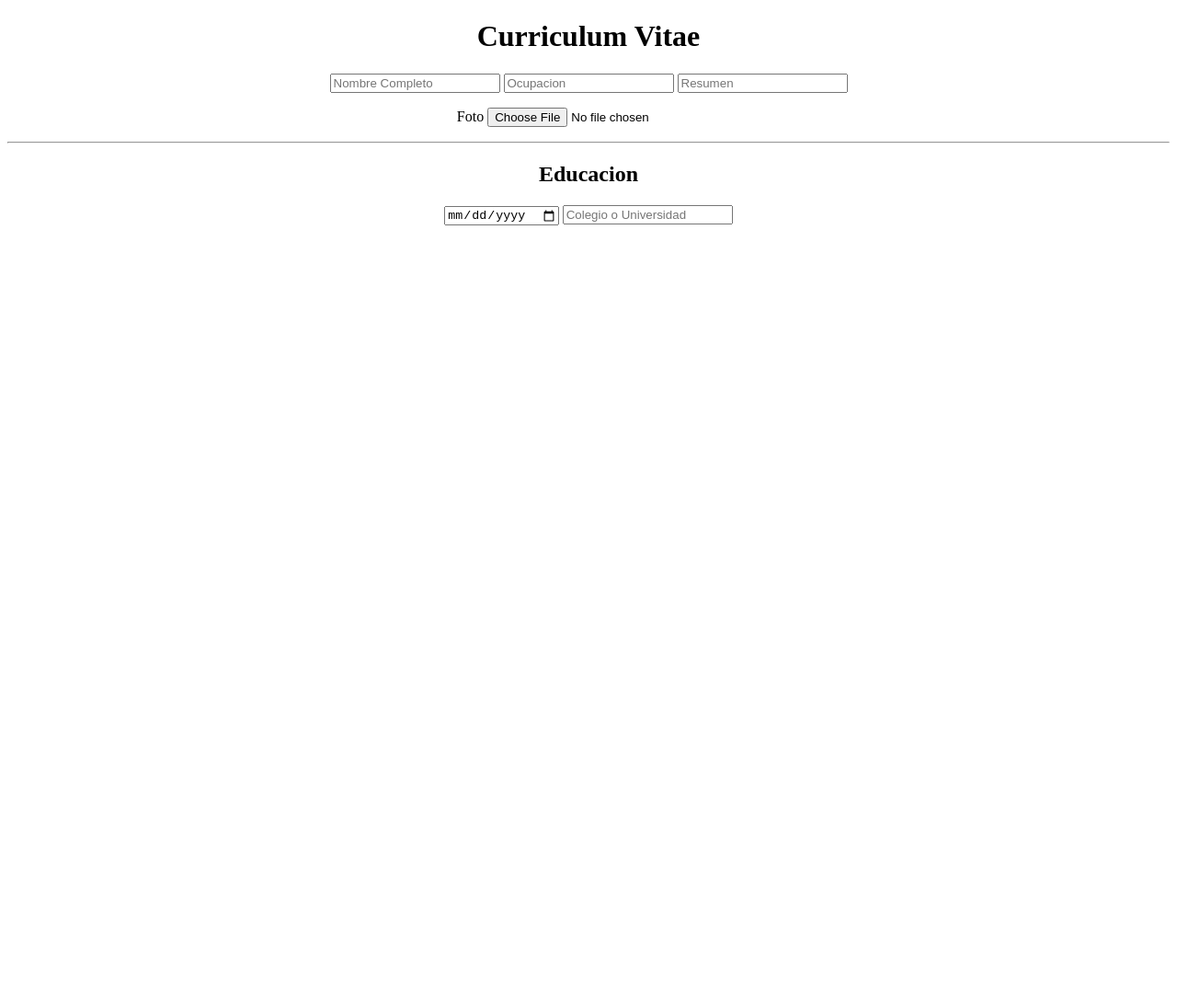
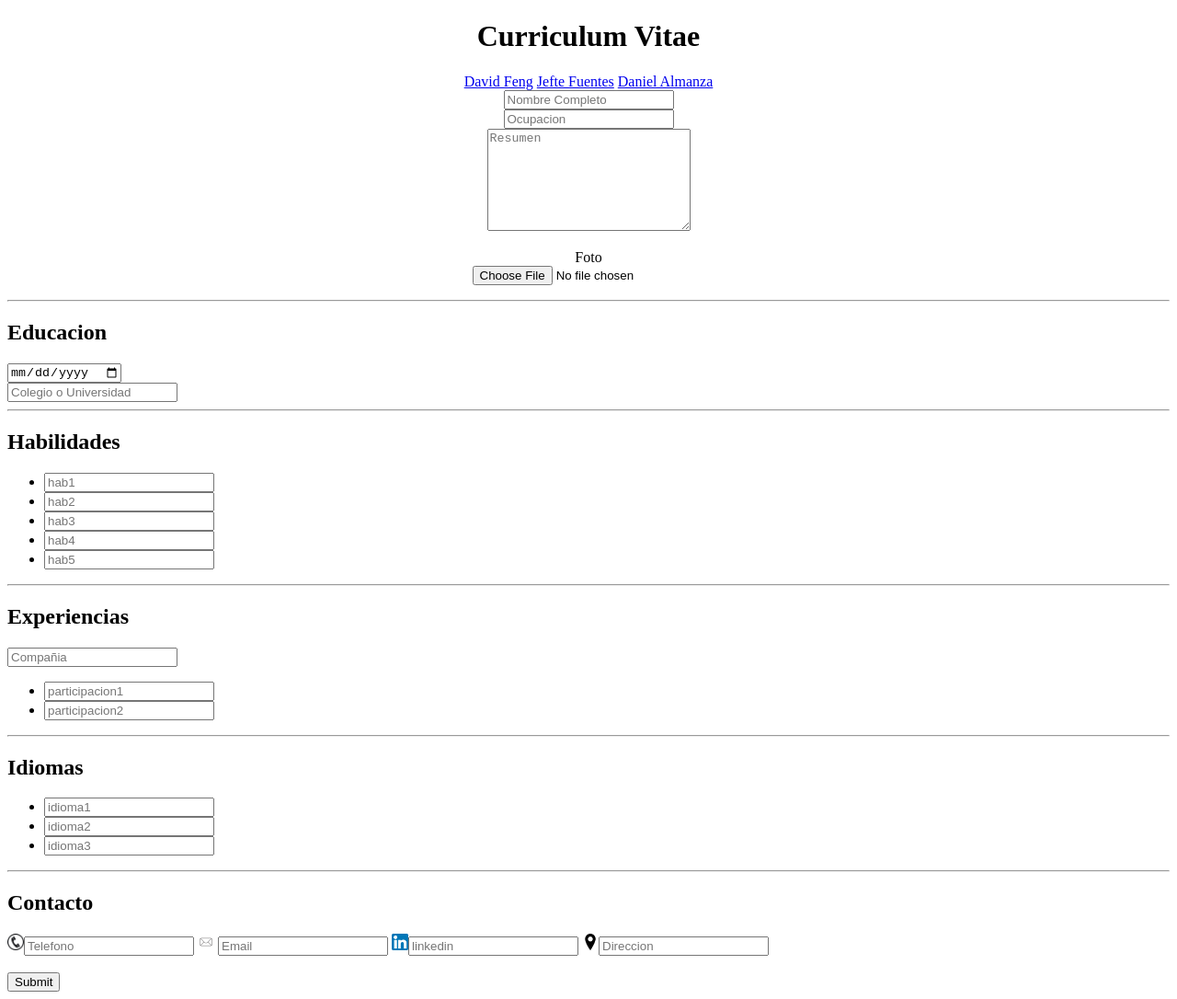
Before and after one commit to TheDavidFW/laboratorio, a plain HTML site: page lab4/CrearCV.html in a window 1280 px wide. Shown: the whole page at 92% size. Before the commit the page ends 800 px from the top, so only its background shows below. Drawn offline with Linux system fonts and the light colour scheme.

Commit message:
Actualizacion de links

```diff
--- a/lab4/CrearCV.html
+++ b/lab4/CrearCV.html
@@ -1,32 +1,94 @@
 <!DOCTYPE html>
 <html lang="en">
+
 <head>
     <meta charset="UTF-8">
     <meta name="viewport" content="width=device-width, initial-scale=1.0">
     <title>Crear CV</title>
 </head>
+
 <body>
     <header>
         <center>
             <h1>Curriculum Vitae</h1>
+            <nav>
+            <a href="David.html" target="_self">David Feng</a>
+            <a href="Jefte.html" target="_self">Jefte Fuentes</a>
+            <a href="Daniel.html" target="_self">Daniel Almanza</a>
+            </nav>
         </center>
     </header>
     <section>
+        <form action="David.html">
             <center>
-            <form>
                 <input type="text" placeholder="Nombre Completo">
+                <br>
                 <input type="text" placeholder="Ocupacion">
-                <input type="text" placeholder="Resumen">
+                <br>
+                <textarea name="" id="" cols="25" rows="7" placeholder="Resumen"></textarea>
                 <p>
-                    Foto
+                    Foto<br>
                     <input type="file">
                 </p>
+            </center>
             <hr>
             <h2>Educacion</h2>
             <input type="date">
+            <br>
             <input type="text" placeholder="Colegio o Universidad">
+            <hr>
+            <h2>Habilidades</h2>
+            <ul>
+                <li>
+                    <input type="text" placeholder="hab1">
+                </li>
+                <li>
+                    <input type="text" placeholder="hab2">
+                </li>
+                <li>
+                    <input type="text" placeholder="hab3">
+                </li>
+                <li>
+                    <input type="text" placeholder="hab4">
+                </li>
+                <li>
+                    <input type="text" placeholder="hab5">
+                </li>
+            </ul>
+            <hr>
+            <h2>Experiencias</h2>
+            <input type="text" placeholder="Compañia">
+            <ul>
+                <li>
+                    <input type="text" placeholder="participacion1">
+                </li>
+                <li>
+                    <input type="text" placeholder="participacion2">
+                </li>
+            </ul>
+            <hr>
+            <h2>Idiomas</h2>
+            <ul>
+                <li>
+                    <input type="text" placeholder="idioma1">
+                </li>
+                <li>
+                    <input type="text" placeholder="idioma2">
+                </li>
+                <li>
+                    <input type="text" placeholder="idioma3">
+                </li>
+            </ul>
+            <hr>
+            <h2>Contacto</h2>
+                            <img src="img/Contact.png" alt="" width="18" height="18"><input type="text" placeholder="Telefono">
+                            <img src="img/email.png" alt="" width="18" height="18"> <input type="email" placeholder="Email">
+                            <img src="img/linkedin.png" alt="" width="18" height="18"><input type="text" placeholder="linkedin">
+                            <img src="img/location.png" alt="" width="18" height="18"><input type="text" placeholder="Direccion">
+            <br><br>
+            <input type="submit">
         </form>
-        </center>
     </section>
 </body>
+
 </html>
```
Also changed, not shown: lab4/Daniel.html (+3 -1 lines), lab4/David.html (+5 -0 lines), lab4/Jefte.html (+8 -1 lines), lab4/index.html (+0 -1 lines). Lines whose indentation alone changed are shown as unchanged.
